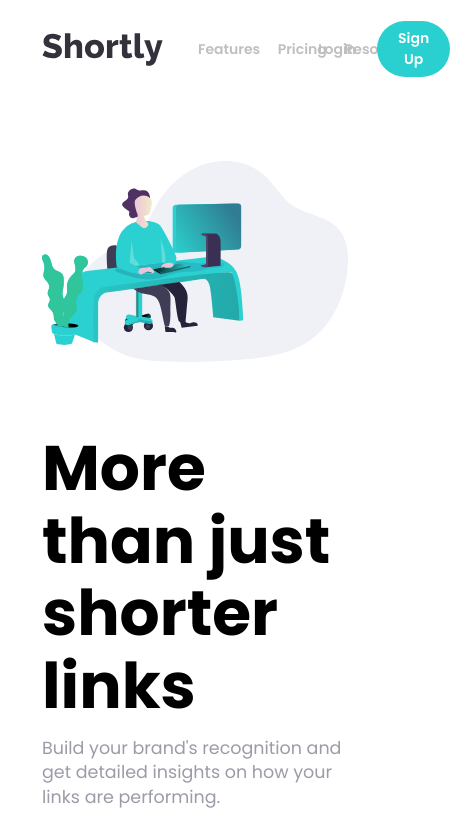
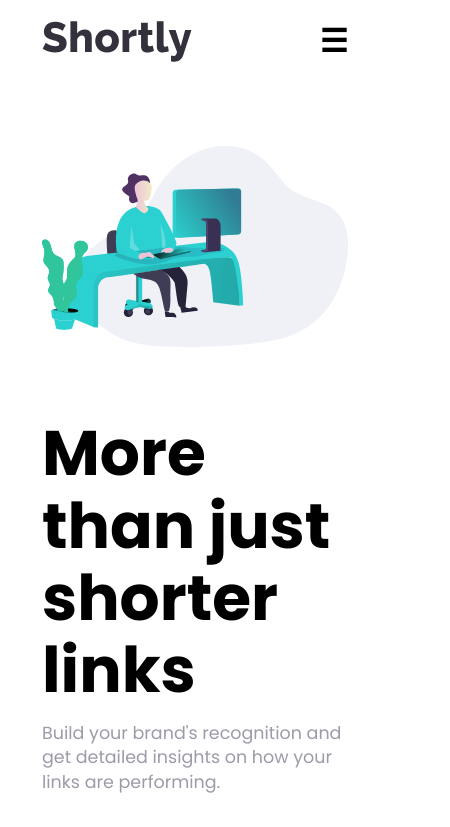
Before and after one commit to qianzhong516/url-shortener, a Next.js app: page / in a window 390 px wide. Shown: the top 827 px of the page, 450 px wide, since content can reach past the window. Built offline with nearby package versions, Linux system fonts and the light colour scheme.

Commit message:
add mobile nav

```diff
--- /dev/null
+++ b/app/ui/navigation/desktop_nav.tsx
@@ -0,0 +1,18 @@
+import NavLinks from './nav_links';
+import Image from 'next/image'
+import Button from '@/app/ui/button/button';
+
+export default function DesktopNavigation() {
+    return <div className='flex justify-center mt-6'>
+        <div className='hidden md:flex w-full max-w-lg justify-between items-center px-12'>
+            <div className='flex items-center gap-10'>
+                <Image src="/logo.svg" width={150} height={80} alt='' />
+                <NavLinks className='flex gap-5' />
+            </div>
+            <div className='flex items-center'>
+                <Button theme='secondary'>Login</Button>
+                <Button className='rounded-full'>Sign Up</Button>
+            </div>
+        </div>
+    </div>
+}
--- /dev/null
+++ b/app/ui/navigation/mobile_nav.tsx
@@ -0,0 +1,26 @@
+'use client'
+
+import NavLinks from './nav_links';
+import Image from 'next/image'
+import Button from '@/app/ui/button/button';
+import { useState } from 'react';
+
+export default function MobileNavigation() {
+    const [showMenu, setShowMenu] = useState(false);
+    const onClick = () => setShowMenu(state => !state)
+
+    return (
+        <>
+            <div className='md:hidden flex w-full justify-between items-center px-12 '>
+                <Image src="/logo.svg" width={150} height={80} alt='' />
+                <button className='text-4xl font-bold' onClick={onClick}>☰</button>
+            </div>
+            {showMenu && <div className='md:hidden block p-8 w-4/5 bg-dark-violet text-center mt-4 rounded-lg m-auto'>
+                <NavLinks className='*:font-bold *:text-xl *:text-white *:mb-6' />
+                <div className='relative before:absolute before:content-[""] before:w-full before:h-[1px] before:left-1/2 before:-translate-x-1/2 before:bg-gray flex flex-col'>
+                    <Button theme='secondary' className='text-xl text-white my-4'>Login</Button>
+                    <Button className='rounded-full text-xl'>Sign Up</Button>
+                </div>
+            </div>}
+        </>)
+}
--- a/app/ui/navigation/nav_links.tsx
+++ b/app/ui/navigation/nav_links.tsx
@@ -6,8 +6,8 @@
     { text: 'Resources', href: '/resources' },
 ]
 
-export default function NavLinks() {
-    return <div className="flex gap-5">
-        {navLinks.map(({ text, href }, i) => <Link key={i} href={href} className='font-semibold text-gray hover:text-black'>{text}</Link>)}
-    </div>
+export default function NavLinks({ className }: { className?: string }) {
+    return <ul className={className}>
+        {navLinks.map(({ text, href }, i) => <li key={i}><Link href={href} className='font-semibold md:text-gray md:hover:text-black'>{text}</Link></li>)}
+    </ul>
 }
--- a/app/ui/navigation/navigation.tsx
+++ b/app/ui/navigation/navigation.tsx
@@ -1,18 +1,10 @@
-import NavLinks from './nav_links';
-import Image from 'next/image'
-import Button from '@/app/ui/button/button';
+
+import MobileNav from './mobile_nav';
+import DesktopNav from './desktop_nav';
 
 export default function Navigation() {
-    return <div className='flex justify-center mt-6'>
-        <div className='flex w-full max-w-lg justify-between items-center px-12'>
-            <div className='flex items-center gap-10'>
-                <Image src="/logo.svg" width={150} height={80} alt='' />
-                <NavLinks />
-            </div>
-            <div className='flex items-center'>
-                <Button theme='secondary'>Login</Button>
-                <Button className='rounded-full'>Sign Up</Button>
-            </div>
-        </div>
-    </div>;
+    return (<>
+        <DesktopNav />
+        <MobileNav />
+    </>);
 }
```
